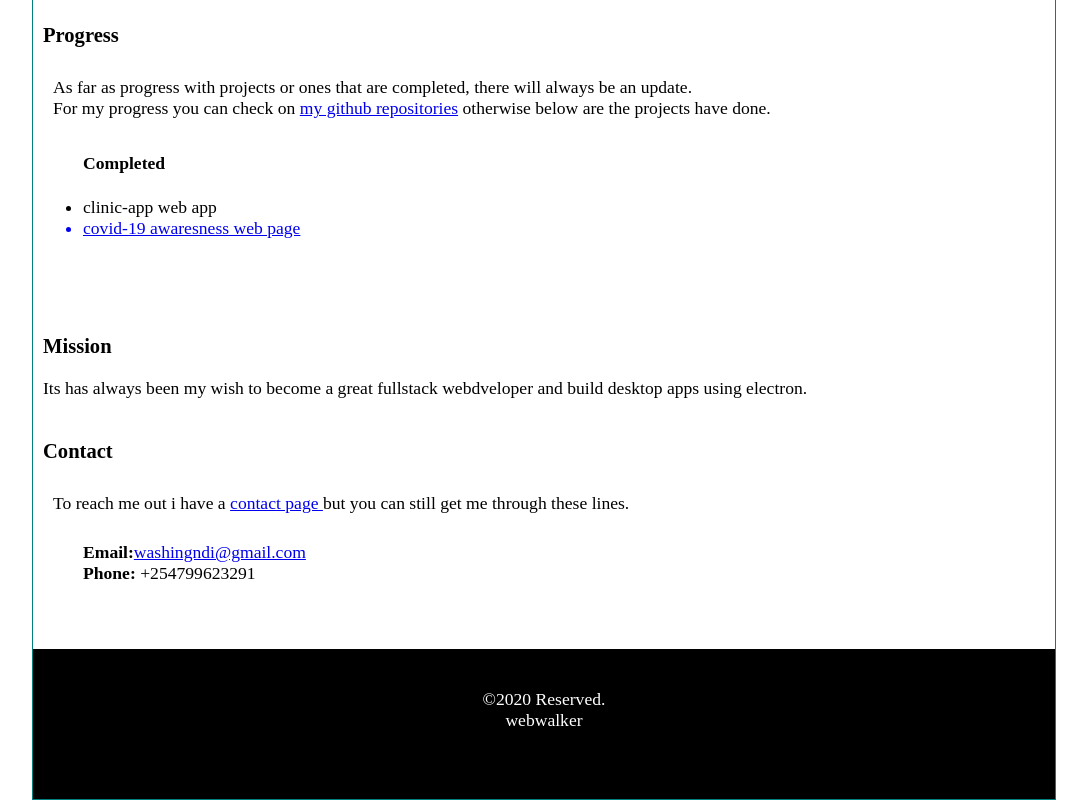
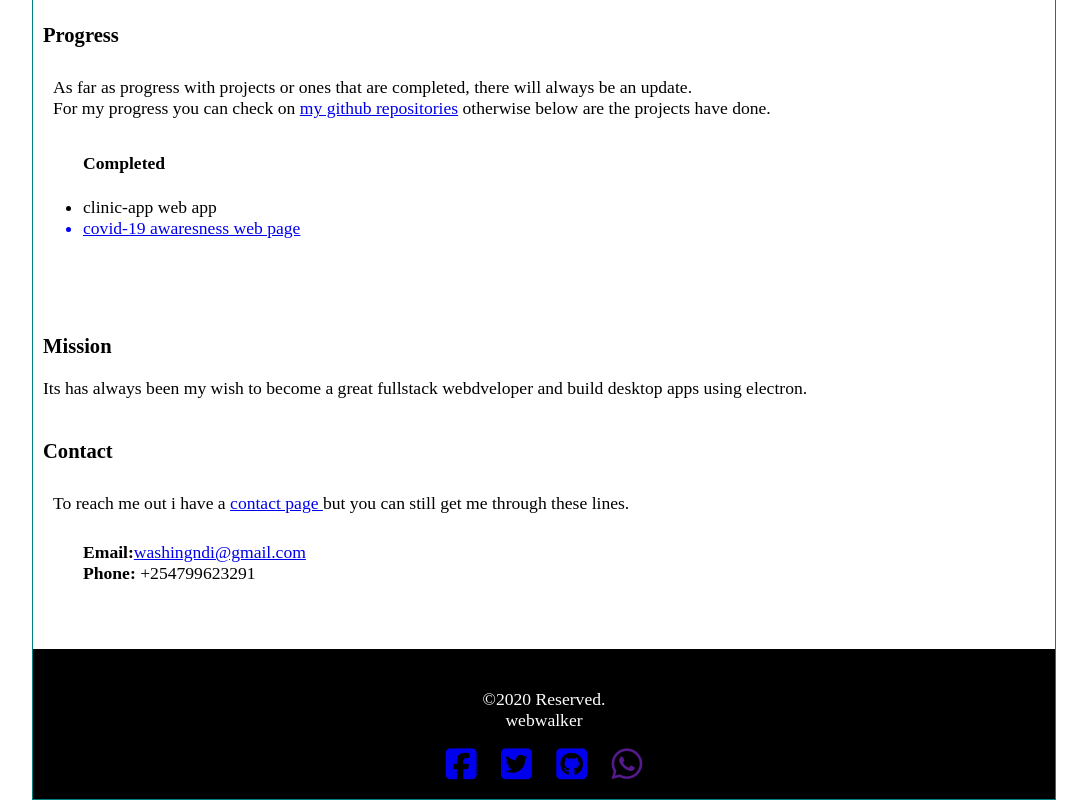
Before and after one commit to Wwashy/washyweb, a website: page me.html in a window 1280 px wide. Shown: the part 797-1597 px from the top of the page, without its empty margins (96-1183 px from the left). Drawn offline with Linux system fonts and the light colour scheme.

Commit message:
added media icons

```diff
--- a/me.html
+++ b/me.html
@@ -7,6 +7,7 @@
     <title>washyweb</title>
     <link rel="stylesheet" href="me.css">
     <script src="me.js"></script>
+    <script src="https://kit.fontawesome.com/fdf798d12c.js" crossorigin="anonymous"></script>
 </head>
 
 <body>
@@ -76,8 +77,11 @@
                 repositories</a> otherwise below are the projects have done.
             <ul>
                 <h4>completed</h4>
-                <a href=""></a><li>clinic-app web app</li>
-                <a href="https://covid-19virus.herokuapp.com/"><li>covid-19 awaresness web page</li></a>
+                <a href=""></a>
+                <li>clinic-app web app</li>
+                <a href="https://covid-19virus.herokuapp.com/">
+                    <li>covid-19 awaresness web page</li>
+                </a>
             </ul>
 
         </p>
@@ -90,7 +94,8 @@
     <div class="box contact" id="contact">
         <h3>Contact</h3>
         <p>
-            To reach me out i have a <a href="https://jamiidentalclinic.herokuapp.com/contact">contact page </a> but you can still get me through these lines. <br>
+            To reach me out i have a <a href="https://jamiidentalclinic.herokuapp.com/contact">contact page </a> but you
+            can still get me through these lines. <br>
             <ul style="list-style:none;">
                 <li><b>Email:</b><a href="https://mail.google.com">washingndi@gmail.com</a></li>
                 <li><b>Phone:</b> +254799623291</li>
@@ -102,6 +107,12 @@
             <div>©2020 Reserved.</div>
             <div>webwalker</div>
         </div>
+        <div class="media icons">
+            <a href="https://web.facebook.com/profile.php?id=100010677583506"><i class="fa fa-facebook-square fa-2x"></i></a>
+            <a href="https://twitter.com/home"><i class="fa fa-twitter-square fa-2x"></i></a>
+            <a href="https://github.com/Wwashy"><i class="fa fa-github-square fa-2x"></i></a>
+            <a href=""><i class="fa fa-whatsapp fa-2x"></i></a>
+        </div>
     </footer>
 </body>
 
--- a/public/me.css
+++ b/public/me.css
@@ -110,11 +110,12 @@ footer{
     float: none;
     height: 150px;
     padding: 30px;
-    }
-    footer .sub{
+}
+footer .sub{
         margin:10px auto;
         text-align: center;
-    }
+}
+
 
 @media screen and (max-width:600px){
     body{
@@ -127,3 +128,10 @@ footer{
     }
 
 }
+.media.icons{
+    text-align: center;
+}
+.media.icons i{
+margin: 5px 10px;
+text-align: center;
+}
```
Lines whose indentation alone changed are shown as unchanged.
